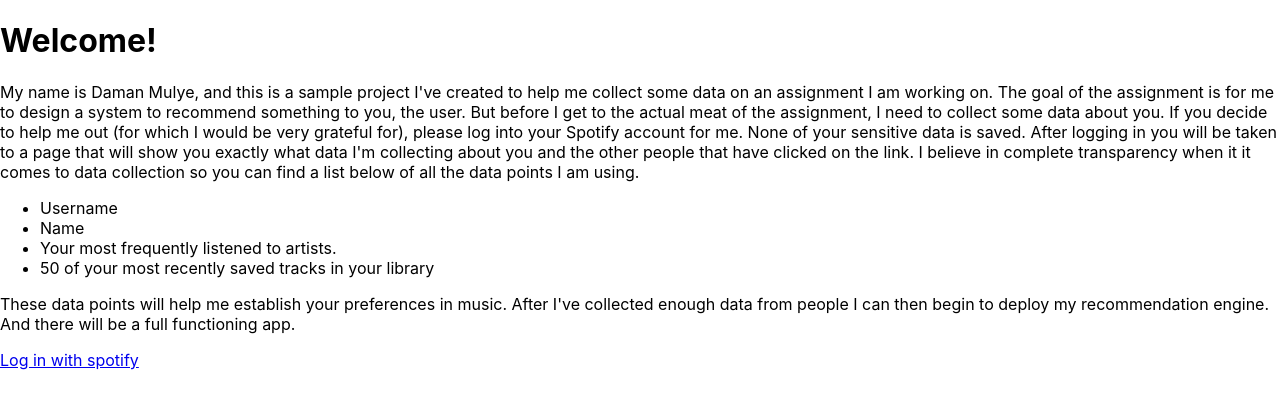
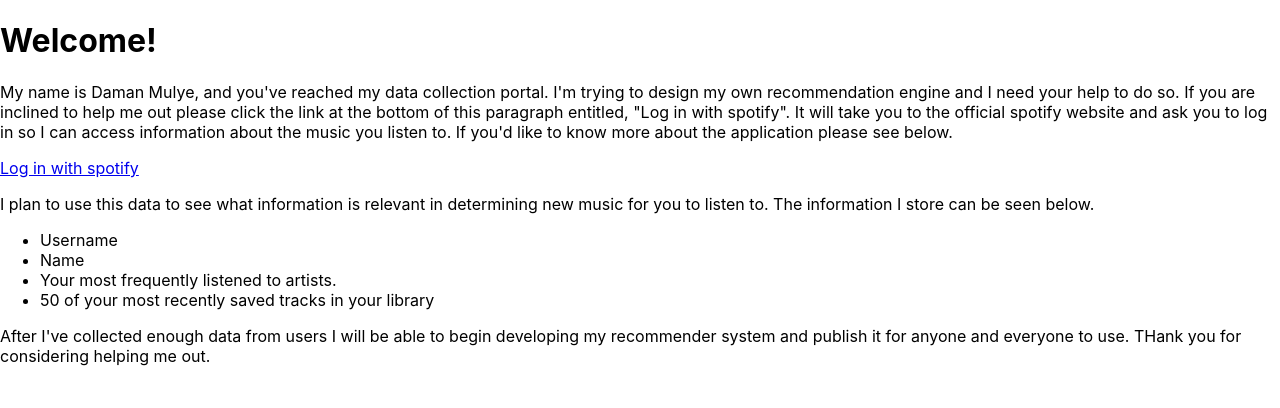
Before and after one commit to damanm24/Discovir, a React (Create React App) app: page / in a window 1280 px wide. Shown: the top 408 px of the page. Built offline with nearby package versions, Linux system fonts and the light colour scheme; what spotify-web-api-js would draw is missing.

Commit message:
Version 1.0.4

```diff
--- a/src/components/Home/home.js
+++ b/src/components/Home/home.js
@@ -15,32 +15,32 @@
       <div>
         <h1>Welcome!</h1>
         <p>
-          My name is Daman Mulye, and this is a sample project I've created to
-          help me collect some data on an assignment I am working on. The goal
-          of the assignment is for me to design a system to recommend something
-          to you, the user. But before I get to the actual meat of the
-          assignment, I need to collect some data about you. If you decide to
-          help me out (for which I would be very grateful for), please log into
-          your Spotify account for me. None of your sensitive data is saved.
-          After logging in you will be taken to a page that will show you
-          exactly what data I'm collecting about you and the other people that
-          have clicked on the link. I believe in complete transparency when it
-          it comes to data collection so you can find a list below of all the
-          data points I am using.
+          My name is Daman Mulye, and you've reached my data collection portal.
+          I'm trying to design my own recommendation engine and I need your help
+          to do so. If you are inclined to help me out please click the link at
+          the bottom of this paragraph entitled, "Log in with spotify". It will
+          take you to the official spotify website and ask you to log in so I
+          can access information about the music you listen to. If you'd like to
+          know more about the application please see below.
         </p>
-        <ul>
-          <li>Username</li>
-          <li>Name</li>
-          <li>Your most frequently listened to artists.</li>
-          <li>50 of your most recently saved tracks in your library</li>
-        </ul>
+        <a href="https://polar-waters-86790.herokuapp.com/login">
+          Log in with spotify
+        </a>
+
         <p>
-          These data points will help me establish your preferences in music.
-          After I've collected enough data from people I can then begin to
-          deploy my recommendation engine. And there will be a full functioning
-          app.
+          I plan to use this data to see what information is relevant in
+          determining new music for you to listen to. The information I store
+          can be seen below.
+          <ul>
+            <li>Username</li>
+            <li>Name</li>
+            <li>Your most frequently listened to artists.</li>
+            <li>50 of your most recently saved tracks in your library</li>
+          </ul>
+          After I've collected enough data from users I will be able to begin
+          developing my recommender system and publish it for anyone and
+          everyone to use. THank you for considering helping me out.
         </p>
-        <a href="https://polar-waters-86790.herokuapp.com/login">Log in with spotify</a>
       </div>
     );
   }
```
